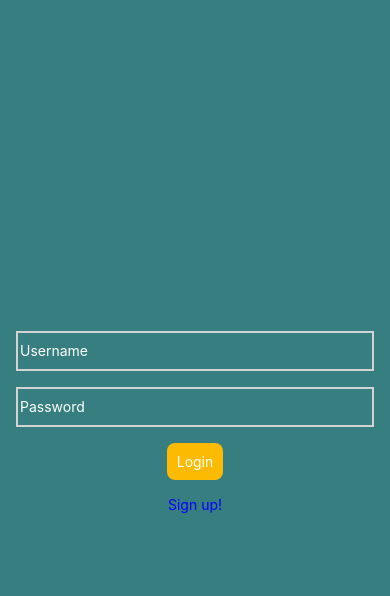
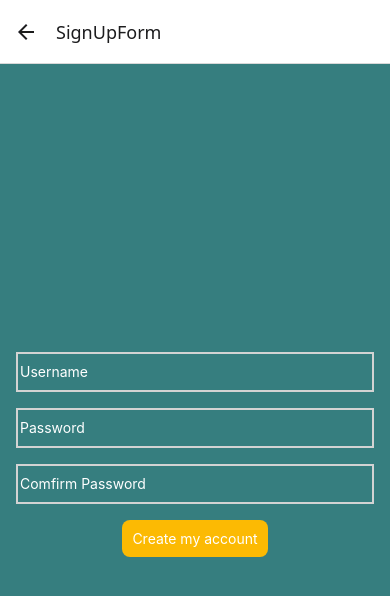
Before and after one commit to Xrthon/Recipeasy, a React Native app: screen /SignUpForm in a window 390 px wide. Shown: the top 596 px of the page. Built offline with nearby package versions, Linux system fonts and the light colour scheme.

Commit message:
Add handlePressed to components and Navigation

```diff
--- a/App.js
+++ b/App.js
@@ -4,21 +4,37 @@ import { NavigationContainer } from '@react-navigation/native';
 import { createNativeStackNavigator } from '@react-navigation/native-stack';
 import { LoginForm} from './screens/LoginForm';
 import { SignUpForm} from './screens/SignUpForm';
+import { RecipesView} from './screens/RecipesView';
+
 import { RecipesForm} from './screens/RecipesForm/RecipesForm';
 import { globalStyles } from './components/styles/global.styles';
 
+const Stack = createNativeStackNavigator();
 
 export default function App() {
 
 
   return (
-  <SafeAreaProvider>
-    <SafeAreaView style={globalStyles.mainContainer}>
-      <LoginForm/>
-      {/* <SignUpForm/> */}
-      {/* <RecipesForm/> */}
+    <NavigationContainer>
+      <Stack.Navigator style={globalStyles.mainContainer} initialRouteName="LoginForm">
+        <Stack.Screen
+          name="LoginForm"
+          component={ LoginForm }
+        />
+        <Stack.Screen
+          name="SignUpForm"
+          component={ SignUpForm }
+        />
+        <Stack.Screen
+          name="RecipesForm"
+          component={ RecipesForm }
+        />
 
-    </SafeAreaView>
-  </SafeAreaProvider>
+        <Stack.Screen
+          name="RecipesView"
+          component={ RecipesView }
+        />
+      </Stack.Navigator>
+    </NavigationContainer>
   );
 }
--- a/components/HyperLink.js
+++ b/components/HyperLink.js
@@ -1,12 +1,24 @@
 import {Text, Pressable, View} from 'react-native';
 import {StyleSheet} from 'react-native';
+import { useNavigation } from '@react-navigation/native';
 
 
 export function HyperLink(props){
 
+  const navigation = useNavigation();
+
+
+  const handlePress = () => {
+    if (props.onPress) onPress();
+    if (props.navigateTo) {
+      console.log(props.navigateTo);
+      navigation.navigate(props.navigateTo);
+    }
+  };
+
   return(
     <>
-      <Pressable onPress={props.onPress} style={hyperLinkStyles.box}>
+      <Pressable onPress={handlePress} style={hyperLinkStyles.box}>
         <Text style={hyperLinkStyles.link} >{props.text}</Text>
       </Pressable>
     </>
--- a/components/SubmitButton.js
+++ b/components/SubmitButton.js
@@ -1,11 +1,22 @@
 import {Text, Pressable, View} from 'react-native';
 import {StyleSheet} from 'react-native';
-
+import { useNavigation } from '@react-navigation/native';
 
 export function SubmitButton(props){
+
+  const navigation = useNavigation();
+
+  const handlePress = () => {
+    if (props.onPress) onPress();
+    if (props.navigateTo) {
+      console.log(props.navigateTo);
+      navigation.navigate(props.navigateTo);
+    }
+  };
+
   return(
     <>
-      <Pressable onPress={props.onPress} style={submitButtonStyles.box}>
+      <Pressable  onPress={handlePress} style={submitButtonStyles.box} >
         <Text style={submitButtonStyles.button} >{props.text}</Text>
       </Pressable>
     </>
--- a/package.json
+++ b/package.json
@@ -5,8 +5,8 @@
   "dependencies": {
     "@expo/ngrok": "^4.1.3",
     "@expo/vector-icons": "^15.0.2",
-    "@react-navigation/native": "^7.3.18",
-    "@react-navigation/native-stack": "^7.18.10",
+    "@react-navigation/native": "^7.4.1",
+    "@react-navigation/native-stack": "^7.19.1",
     "expo": "~57.0.17",
     "expo-linear-gradient": "~57.0.1",
     "expo-status-bar": "~57.0.1",
--- a/screens/LoginForm.js
+++ b/screens/LoginForm.js
@@ -5,22 +5,22 @@ import {Field} from '../components/Field.js';
 import {globalStyles} from '../components/styles/global.styles.js';
 import {useState} from 'react'
 
-export function LoginForm({navigation}){
+export function LoginForm({navigation,route}){
 
   const requiredFields =[
     "Username",
     "Password",
   ]
 
-  const allFields = requiredFields.map( f => <Field label={f}/> )
+  const allFields = requiredFields.map( f => <Field label={ f }/> )
 
   return(
     <View style={globalStyles.centerScreenContainer}>
       {
         allFields
       }
-      <SubmitButton text="Login" onPress= { ()=>alert("Login") }/>
-      <HyperLink text="Sign up!" onPress={ ()=>alert("Login") }/>
+      <SubmitButton text="Login" onPress= { console.log("je me rend ") } navigateTo={'RecipesView'}/>
+      <HyperLink text="Sign up!" onPress={ console.log("je me rend ") }  navigateTo={'SignUpForm'}/>
     </View>
   )
 }
--- /dev/null
+++ b/screens/RecipesView.js
@@ -0,0 +1,13 @@
+import {View, Text} from 'react-native';
+import {SubmitButton} from '../components/SubmitButton.js'
+import {Field} from '../components/Field.js';
+import {globalStyles} from '../components/styles/global.styles.js';
+
+
+export function RecipesView({navigation, route}){
+  return(
+    <View style={globalStyles.container}>
+      <SubmitButton onClick={"RecipesForm"} />
+    </View>
+  )
+}
--- a/screens/SignUpForm.js
+++ b/screens/SignUpForm.js
@@ -5,7 +5,6 @@ import {globalStyles} from '../components/styles/global.styles.js';
 
 
 export function SignUpForm({navigation, route}){
-
 
   const requiredFields =[
     "Username",
@@ -20,7 +19,7 @@ export function SignUpForm({navigation, route}){
       {
         allFields
       }
-      <SubmitButton text="Create my account" onPress={() => alert('Request send')}/>
+      <SubmitButton text="Create my account" onPress={"allo"}/>
     </View>
   )
 }
```
Also changed, not shown: 1 other file (tests, documents, lock files or other folders).
